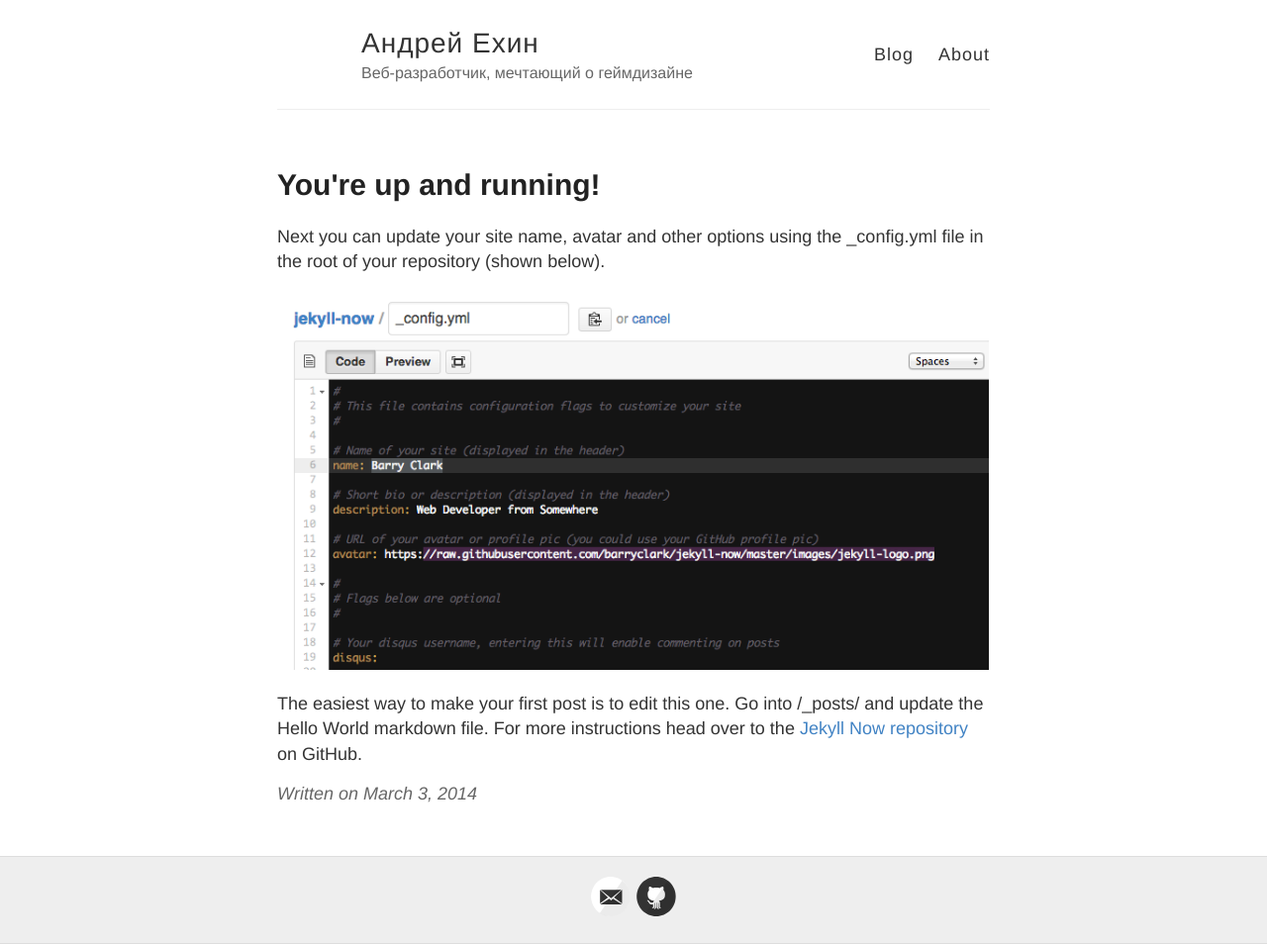
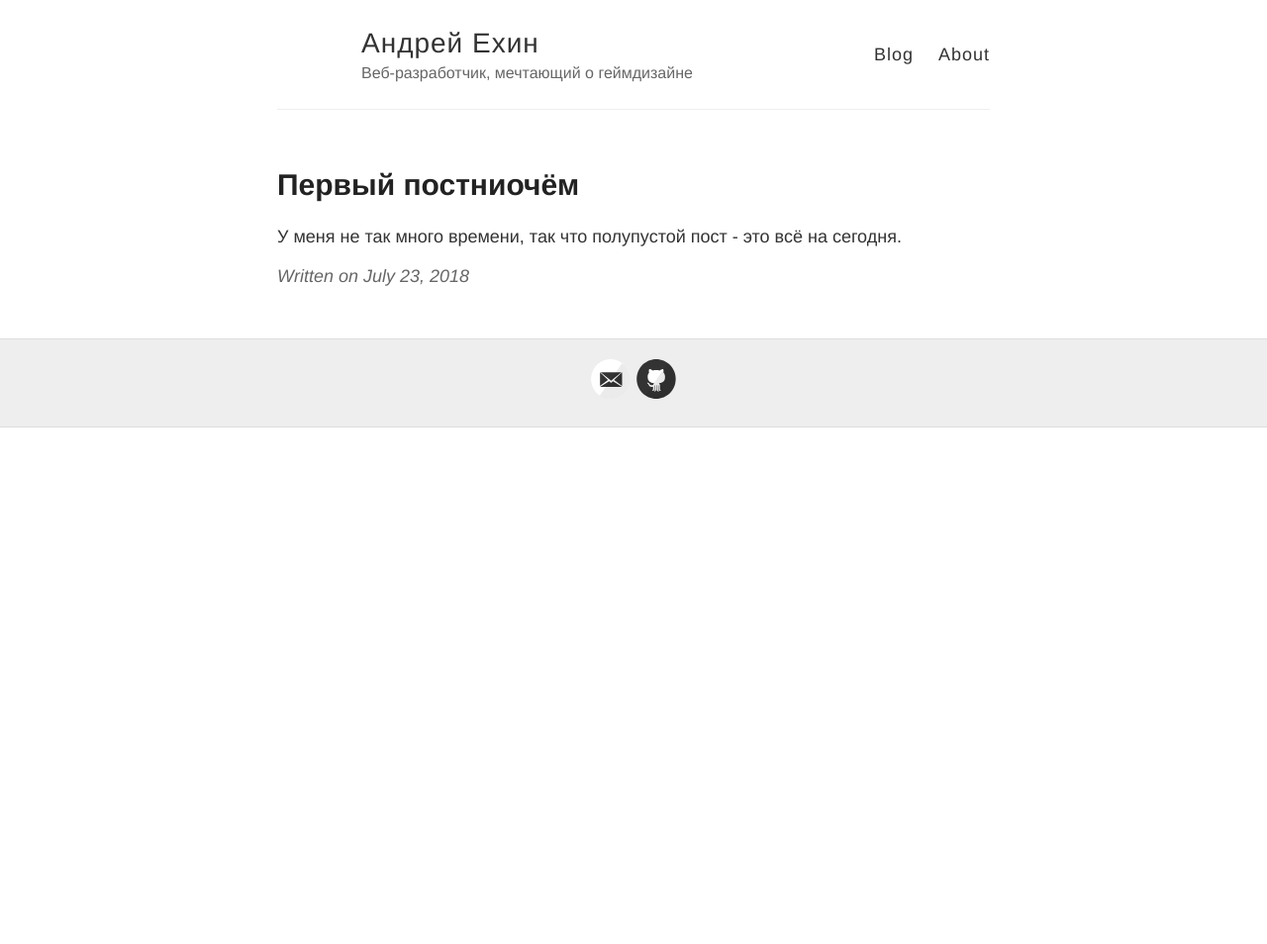
Before and after one commit to syrosework/dash-n-hide-blog, a Jekyll site: the page built from _posts/2018-7-23-Hello-World.md, in a window 1280 px wide. Shown: the whole page at 99% size. Built offline with Jekyll 4.4.1, drawn with Linux system fonts in a browser that asks for light colours; comment, search, counter and statistics services are not loaded; after the commit the page ends 900 px from its top, so only the background shows below that.

Commit message:
Выпилил абаут, добавил первый пост

```diff
--- a/_posts/2014-3-3-Hello-World.md
+++ /dev/null
@@ -1,10 +0,0 @@
----
-layout: post
-title: You're up and running!
----
-
-Next you can update your site name, avatar and other options using the _config.yml file in the root of your repository (shown below).
-
-![_config.yml]({{ site.baseurl }}/images/config.png)
-
-The easiest way to make your first post is to edit this one. Go into /_posts/ and update the Hello World markdown file. For more instructions head over to the [Jekyll Now repository](https://github.com/barryclark/jekyll-now) on GitHub.
--- /dev/null
+++ b/_posts/2018-7-23-Hello-World.md
@@ -0,0 +1,6 @@
+---
+layout: post
+title: Первый постниочём
+---
+
+У меня не так много времени, так что полупустой пост - это всё на сегодня.
```
Also changed, not shown: about.md (+1 -9 lines).
